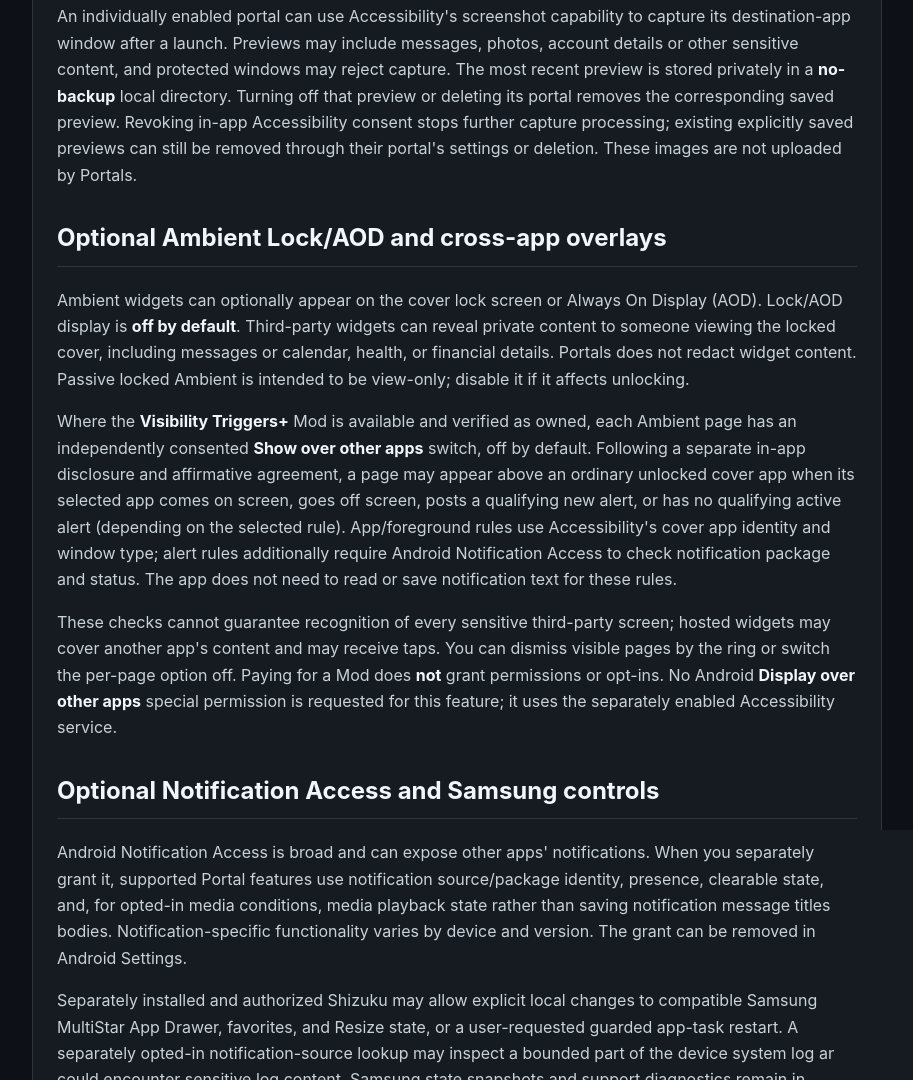
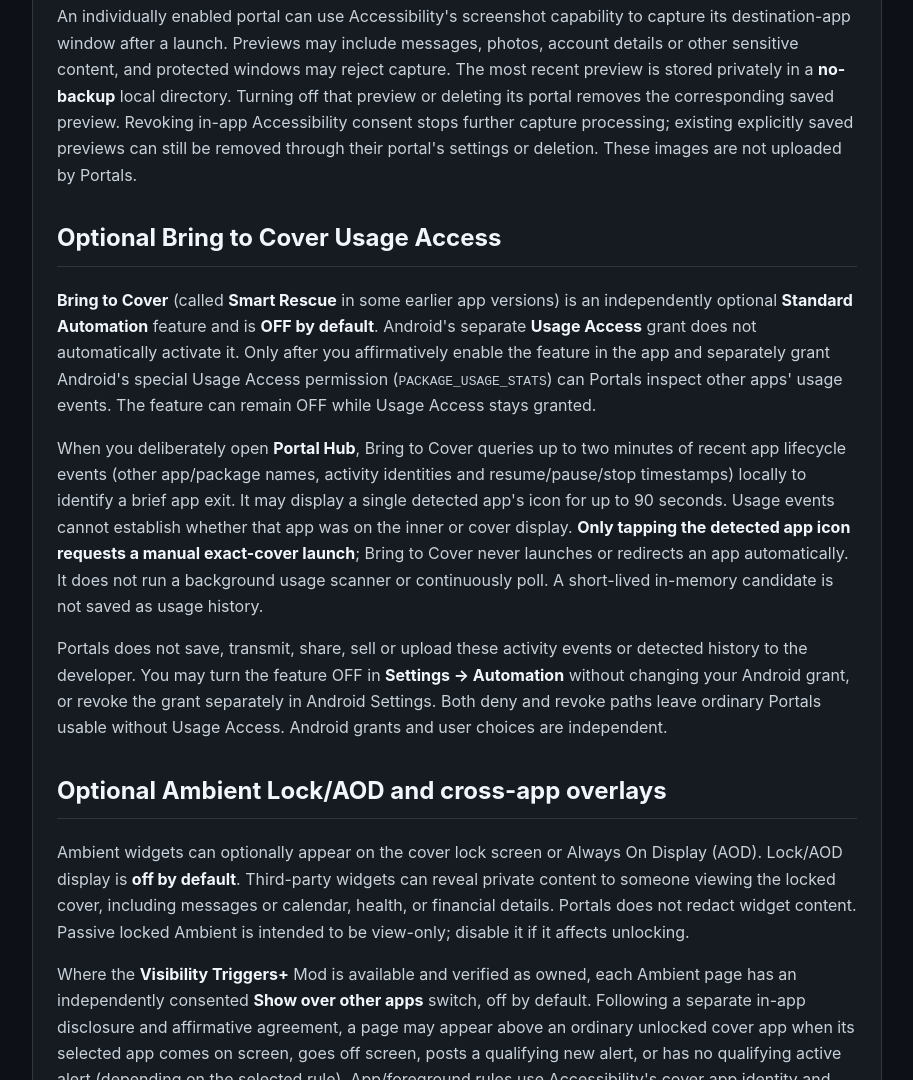
Before and after one commit to Katsuyamaki/Katsuyamaki.github.io, a plain HTML site: page droidos-portals-privacy.html in a window 1280 px wide. Shown: the part 1203-2283 px from the top of the page, without its empty margins (183-1096 px from the left). Drawn offline with Linux system fonts and the light colour scheme.

Commit message:
docs(privacy): publish Bring to Cover usage disclosure
* docs(vc16): synchronize hosted Smart Rescue Usage Access disclosure

* docs(privacy): adopt Bring to Cover label for VC16 usage disclosure

* docs(privacy): preserve existing heading indentation

```diff
--- a/droidos-portals-privacy.html
+++ b/droidos-portals-privacy.html
@@ -10,7 +10,7 @@
 <body>
 <main class="container">
   <h1>DroidOS Portals — Privacy Policy</h1>
-  <p><strong>Effective date:</strong> October 28, 2026   <strong>Developer:</strong> KatsuyaMaki LLC   <strong>Public HTTPS URL:</strong> https://katsuyamaki.github.io/droidos-portals-privacy.html</p>
+  <p><strong>Effective date:</strong> October 28, 2026   <strong>Last updated:</strong> November 14, 2026   <strong>Developer:</strong> KatsuyaMaki LLC   <strong>Public HTTPS URL:</strong> https://katsuyamaki.github.io/droidos-portals-privacy.html</p>
   <p>This policy covers DroidOS Portals on supported Samsung Galaxy Z Flip devices. Features vary by app version, Samsung firmware, permissions, and purchases. Some Internal Testing versions do not include paid checkout; Google Play builds that offer lifetime Portal Mods use the Google Play Billing flow described below. A feature's availability never automatically grants an optional permission or consent.</p>
   <h2>Overview and local information</h2>
   <p>DroidOS Portals configures Samsung cover-screen Home and Recents portals, Ambient pages, ring navigation, and optional device controls. Manually tapped legacy portal widgets are usable without Accessibility.</p>
@@ -21,6 +21,10 @@
   <p>Accepting Accessibility does not opt you into screenshot previews, Lock/AOD, cross-app Ambient pages, Notification Access, Shizuku, or a paid Mod. Deny in Setup stops Portals' Accessibility-driven processing without revoking Android's separate service grant. You can also disable the service in Android Settings. Manual portal taps remain available without Accessibility.</p>
   <h2>Optional screenshot previews</h2>
   <p>An individually enabled portal can use Accessibility's screenshot capability to capture its destination-app window after a launch. Previews may include messages, photos, account details or other sensitive content, and protected windows may reject capture. The most recent preview is stored privately in a <strong>no-backup</strong> local directory. Turning off that preview or deleting its portal removes the corresponding saved preview. Revoking in-app Accessibility consent stops further capture processing; existing explicitly saved previews can still be removed through their portal's settings or deletion. These images are not uploaded by Portals.</p>
+  <h2>Optional Bring to Cover Usage Access</h2>
+  <p><strong>Bring to Cover</strong> (called <strong>Smart Rescue</strong> in some earlier app versions) is an independently optional <strong>Standard Automation</strong> feature and is <strong>OFF by default</strong>. Android's separate <strong>Usage Access</strong> grant does not automatically activate it. Only after you affirmatively enable the feature in the app and separately grant Android's special Usage Access permission (<code>PACKAGE_USAGE_STATS</code>) can Portals inspect other apps' usage events. The feature can remain OFF while Usage Access stays granted.</p>
+  <p>When you deliberately open <strong>Portal Hub</strong>, Bring to Cover queries up to two minutes of recent app lifecycle events (other app/package names, activity identities and resume/pause/stop timestamps) locally to identify a brief app exit. It may display a single detected app's icon for up to 90 seconds. Usage events cannot establish whether that app was on the inner or cover display. <strong>Only tapping the detected app icon requests a manual exact-cover launch</strong>; Bring to Cover never launches or redirects an app automatically. It does not run a background usage scanner or continuously poll. A short-lived in-memory candidate is not saved as usage history.</p>
+  <p>Portals does not save, transmit, share, sell or upload these activity events or detected history to the developer. You may turn the feature OFF in <strong>Settings → Automation</strong> without changing your Android grant, or revoke the grant separately in Android Settings. Both deny and revoke paths leave ordinary Portals usable without Usage Access. Android grants and user choices are independent.</p>
   <h2>Optional Ambient Lock/AOD and cross-app overlays</h2>
   <p>Ambient widgets can optionally appear on the cover lock screen or Always On Display (AOD). Lock/AOD display is <strong>off by default</strong>. Third-party widgets can reveal private content to someone viewing the locked cover, including messages or calendar, health, or financial details. Portals does not redact widget content. Passive locked Ambient is intended to be view-only; disable it if it affects unlocking.</p>
   <p>Where the <strong>Visibility Triggers+</strong> Mod is available and verified as owned, each Ambient page has an independently consented <strong>Show over other apps</strong> switch, off by default. Following a separate in-app disclosure and affirmative agreement, a page may appear above an ordinary unlocked cover app when its selected app comes on screen, goes off screen, posts a qualifying new alert, or has no qualifying active alert (depending on the selected rule). App/foreground rules use Accessibility's cover app identity and window type; alert rules additionally require Android Notification Access to check notification package and status. The app does not need to read or save notification text for these rules.</p>
```
